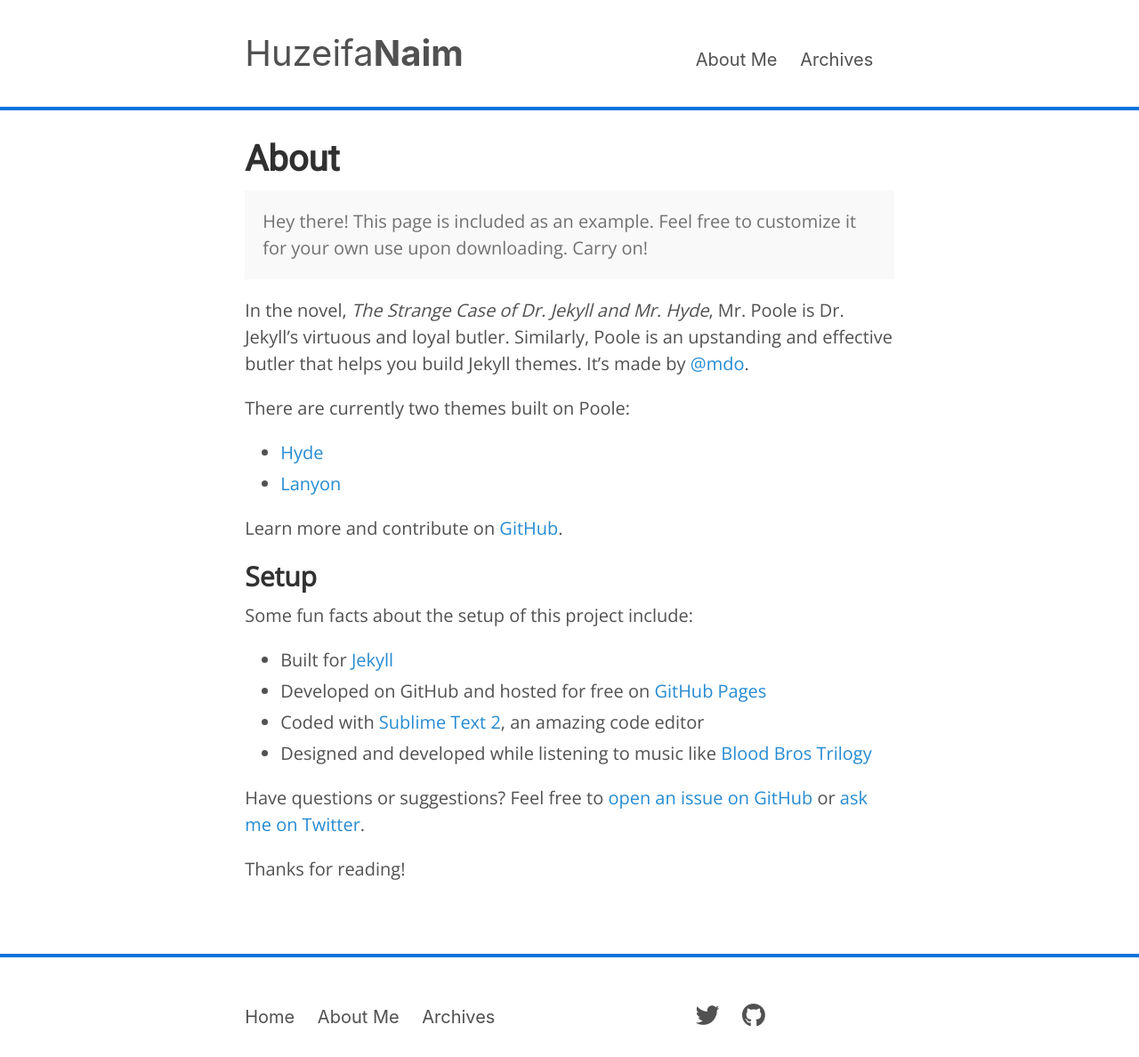
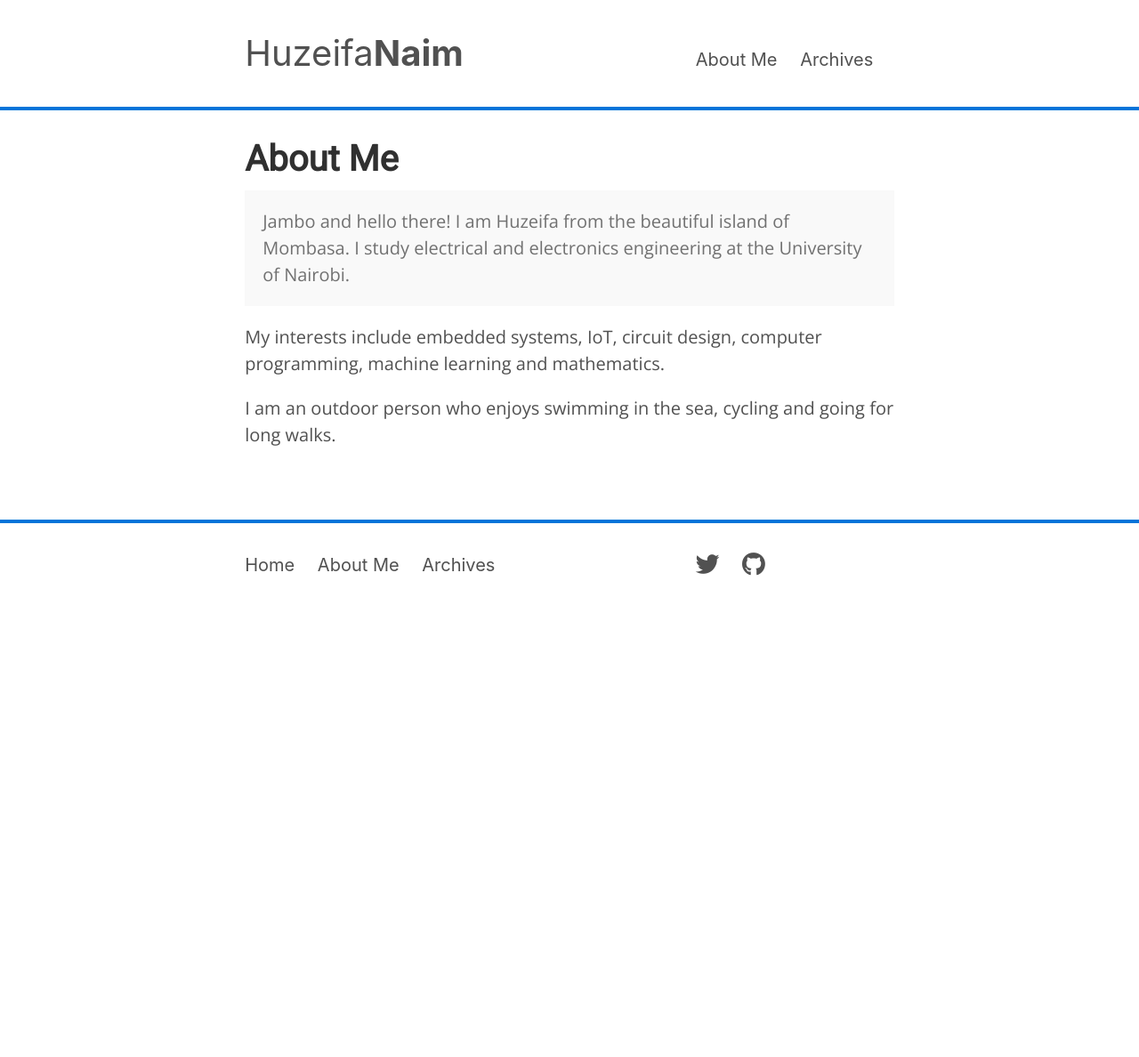
Before and after one commit to huzeifa-zz/huzeifa.github.io, a Jekyll site: the page built from about.md, in a window 1280 px wide. Shown: the whole page at 89% size. Built offline with Jekyll 4.4.1, drawn with Linux system fonts in a browser that asks for light colours; nearby versions of some CDN libraries; after the commit the page ends 900 px from its top, so only the background shows below that.

Commit message:
Update About me page

```diff
--- a/_sass/_layout.scss
+++ b/_sass/_layout.scss
@@ -13,9 +13,6 @@
 .footer {
   background: #fff;
   border-top: 4px solid #0074d9;
-  padding: 1.5rem 0;
+  padding-top: 0.5rem;
+  padding-bottom: 1.5rem;
 }
-
-.footer .nav {
-   margin: 0
-}
--- a/about.md
+++ b/about.md
@@ -1,30 +1,12 @@
 ---
 layout: page
-title: About
+title: About Me
 ---
 
 <p class="message">
-  Hey there! This page is included as an example. Feel free to customize it for your own use upon downloading. Carry on!
+  Jambo and hello there! I am Huzeifa from the beautiful island of Mombasa. I study electrical and electronics engineering at the University of Nairobi.
 </p>
 
-In the novel, *The Strange Case of Dr. Jekyll and Mr. Hyde*, Mr. Poole is Dr. Jekyll's virtuous and loyal butler. Similarly, Poole is an upstanding and effective butler that helps you build Jekyll themes. It's made by [@mdo](https://twitter.com/mdo).
+My interests include embedded systems, IoT, circuit design, computer programming, machine learning and mathematics.
 
-There are currently two themes built on Poole:
-
-* [Hyde](http://hyde.getpoole.com)
-* [Lanyon](http://lanyon.getpoole.com)
-
-Learn more and contribute on [GitHub](https://github.com/poole).
-
-## Setup
-
-Some fun facts about the setup of this project include:
-
-* Built for [Jekyll](http://jekyllrb.com)
-* Developed on GitHub and hosted for free on [GitHub Pages](https://pages.github.com)
-* Coded with [Sublime Text 2](http://sublimetext.com), an amazing code editor
-* Designed and developed while listening to music like [Blood Bros Trilogy](https://soundcloud.com/maddecent/sets/blood-bros-series)
-
-Have questions or suggestions? Feel free to [open an issue on GitHub](https://github.com/poole/poole/issues/new) or [ask me on Twitter](https://twitter.com/mdo).
-
-Thanks for reading!
+I am an outdoor person who enjoys swimming in the sea, cycling and going for long walks.
```
Also changed, not shown: 3 other files.
